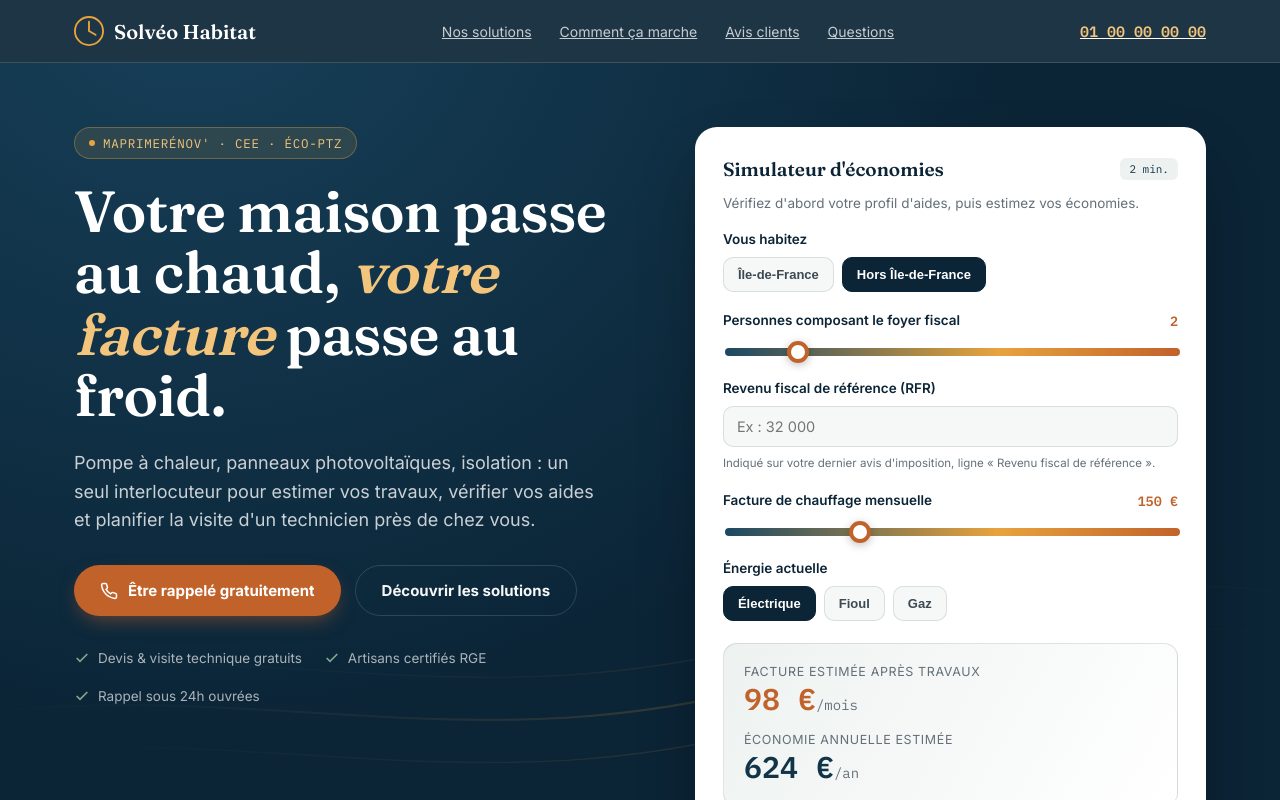
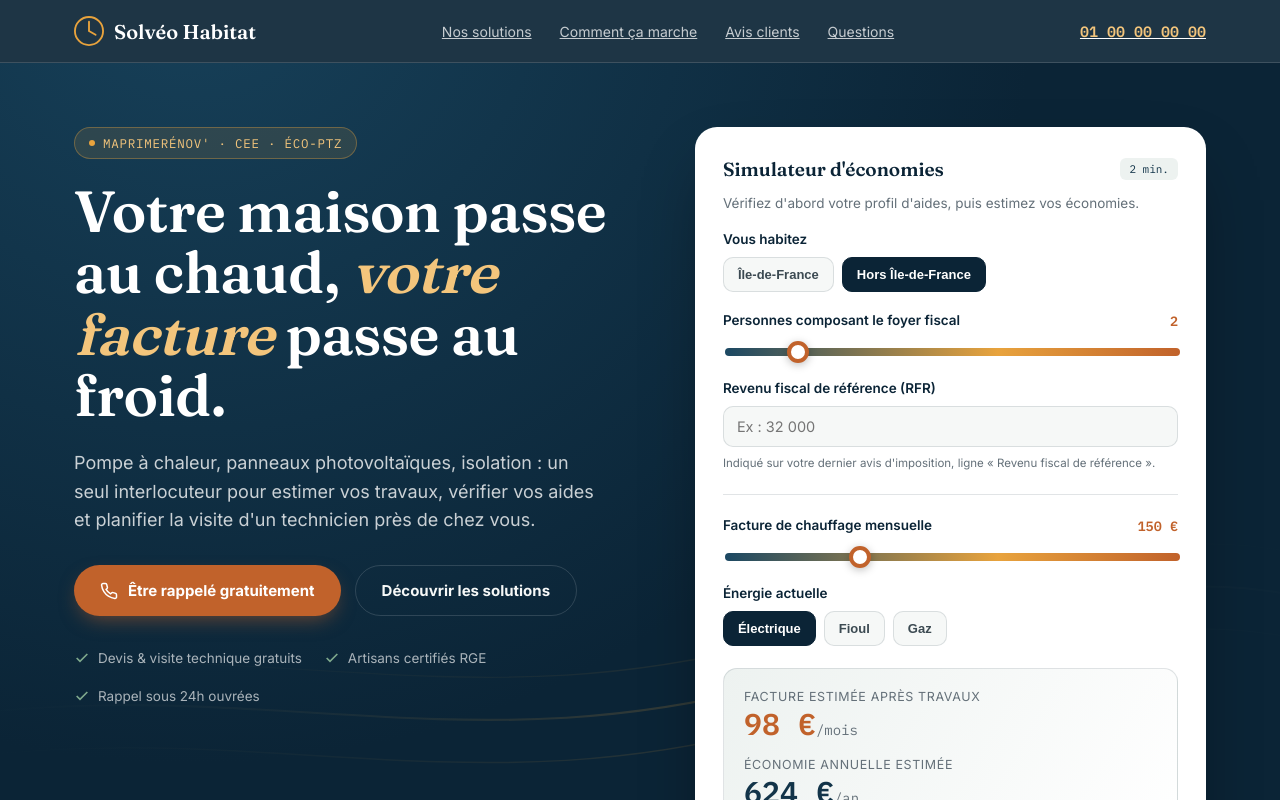
Before and after one commit to wirecoreltd/habiteo, a Next.js app: page / in a window 1280 px wide. Shown: the top 800 px of the page. Built offline with nearby package versions, Linux system fonts and the light colour scheme.

Commit message:
Update globals.css

```diff
--- a/app/globals.css
+++ b/app/globals.css
@@ -13,6 +13,10 @@
     --slate-500:#647079;
     --line:rgba(255,255,255,0.14);
     --line-dark:rgba(11,36,54,0.12);
+    --profile-bleu:#2E86C1;
+    --profile-jaune:#E8B930;
+    --profile-violet:#9B7FC7;
+    --profile-rose:#E88CA0;
   }
   *{box-sizing:border-box;}
   html{scroll-behavior:smooth;}
@@ -137,6 +141,25 @@
   .sim-result .amount{font-family:var(--font-mono),monospace;font-size:30px;font-weight:600;color:var(--copper-600);}
   .sim-result .amount small{font-size:14px;color:var(--slate-500);font-weight:400;}
   .sim-note{font-size:11.5px;color:var(--slate-500);margin-top:14px;line-height:1.5;}
+
+  /* ---- Profil MaPrimeRénov' (bleu/jaune/violet/rose) ---- */
+  .profile-result{
+    display:flex;align-items:flex-start;gap:12px;
+    padding:14px 16px;border-radius:12px;margin-top:4px;margin-bottom:18px;
+    background:var(--frost-50);border:1.5px solid var(--line-dark);
+  }
+  .profile-dot{width:14px;height:14px;border-radius:50%;flex:none;margin-top:3px;}
+  .profile-dot-bleu{background:var(--profile-bleu);}
+  .profile-dot-jaune{background:var(--profile-jaune);}
+  .profile-dot-violet{background:var(--profile-violet);}
+  .profile-dot-rose{background:var(--profile-rose);}
+  .profile-label{font-family:var(--font-fraunces),serif;font-weight:600;font-size:15.5px;color:var(--petrol-900);}
+  .profile-note{font-size:12.5px;color:var(--slate-500);margin-top:2px;line-height:1.4;}
+  .profile-bleu{border-color:var(--profile-bleu);}
+  .profile-jaune{border-color:var(--profile-jaune);}
+  .profile-violet{border-color:var(--profile-violet);}
+  .profile-rose{border-color:var(--profile-rose);}
+  .sim-divider{height:1px;background:var(--line-dark);margin:22px 0;}
   .sim-card .btn-primary{width:100%;margin-top:16px;}
 
   /* ---------- Trust bar ---------- */
```
